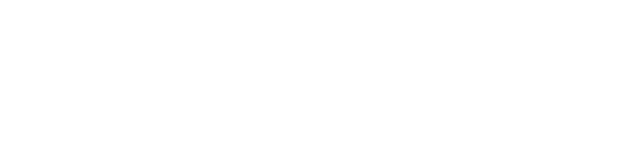
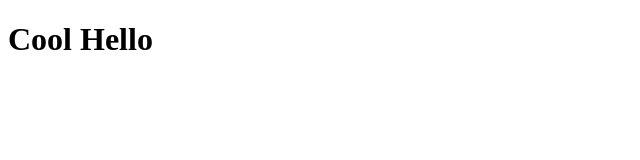
Before and after one commit to muvonglao/background-generator, a plain HTML site: page index.html in a window 1280 px wide. Shown: the whole page, without its empty margins (0-640 px from the left). Drawn offline with Linux system fonts and the light colour scheme.

Commit message:
Changing Text

```diff
--- a/index.html
+++ b/index.html
@@ -8,6 +8,7 @@
     <link rel="stylesheet" href="style.css">
 </head>
 <body>
+    <h1>Cool Hello</h1>
     <script type="text/javascript" href="script.js"></script>
 </body>
 </html>
```
